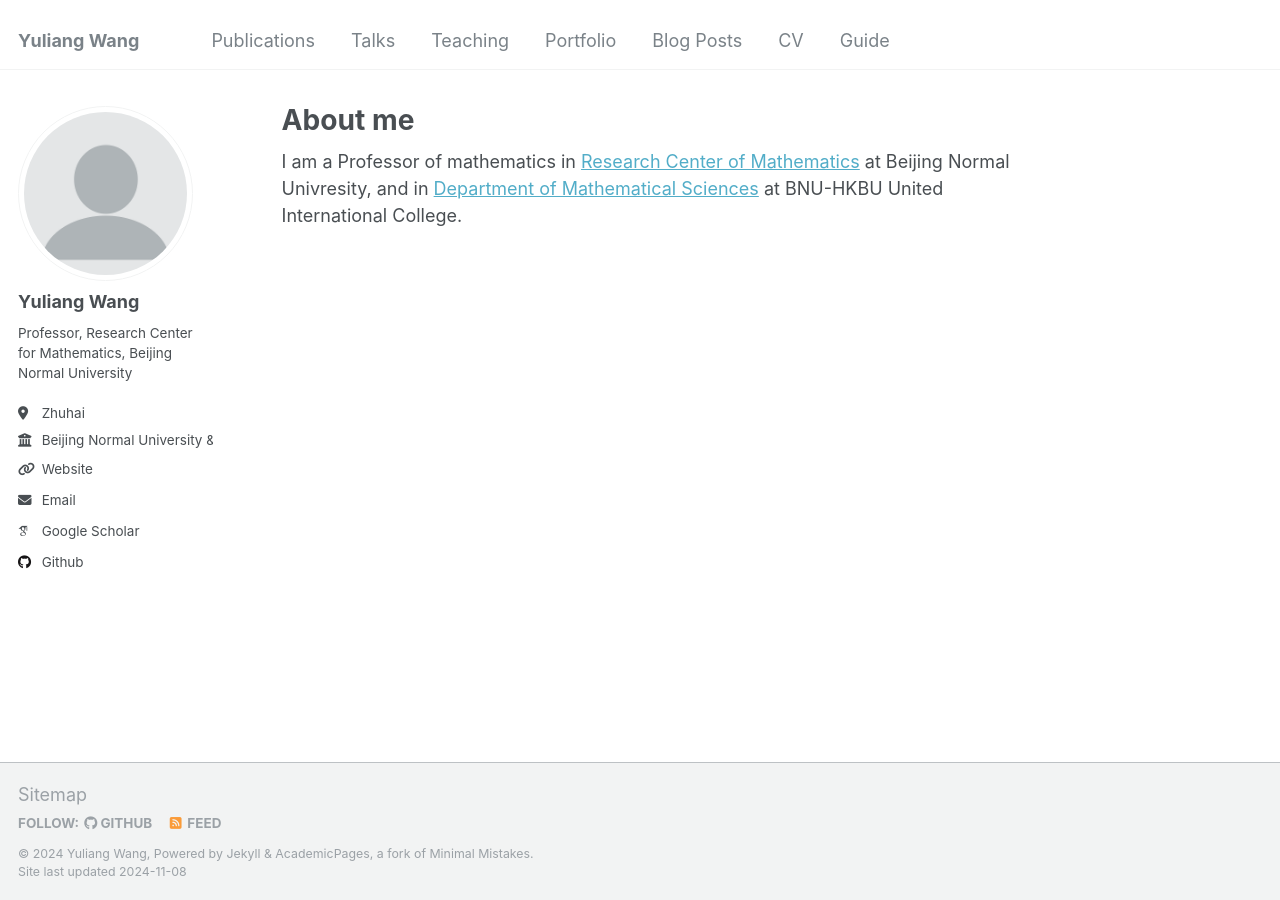
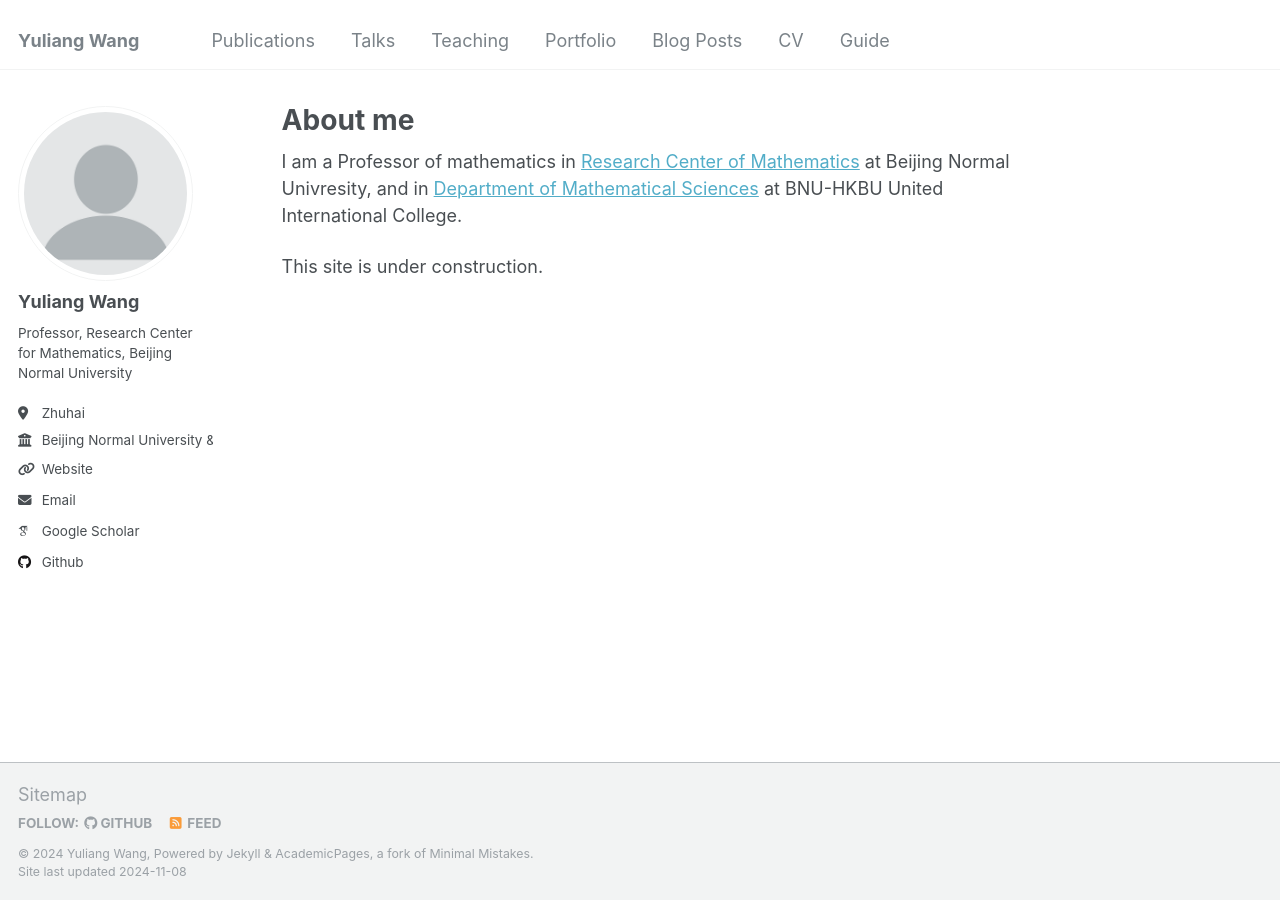
Before and after one commit to jademath/jademath.github.io, a Jekyll site: the page built from _pages/about.md, in a window 1280 px wide. Built offline with Jekyll 4.4.1, drawn with Linux system fonts in a browser that asks for light colours; some web fonts are replaced.

Commit message:
Update about.md

```diff
--- a/_pages/about.md
+++ b/_pages/about.md
@@ -8,3 +8,5 @@ redirect_from:
 ---
 
 I am a Professor of mathematics in [Research Center of Mathematics](https://rcm.uic.edu.cn/) at Beijing Normal Univresity, and in [Department of Mathematical Sciences](https://fst.uic.edu.cn/am_en/index.htm) at BNU-HKBU United International College.
+
+This site is under construction.
```
